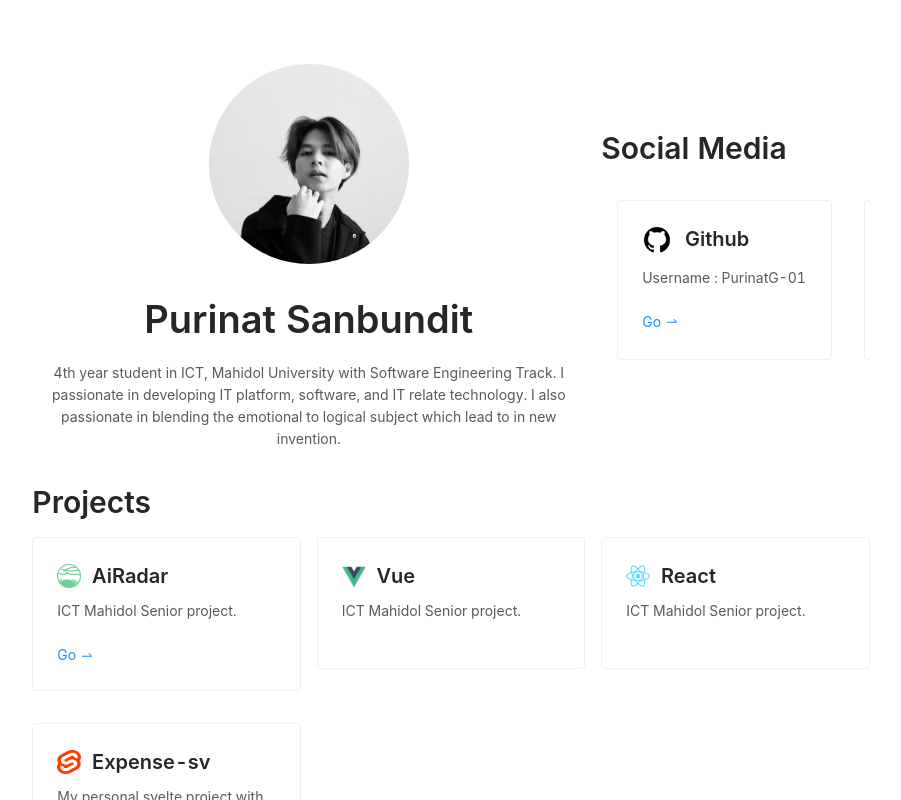
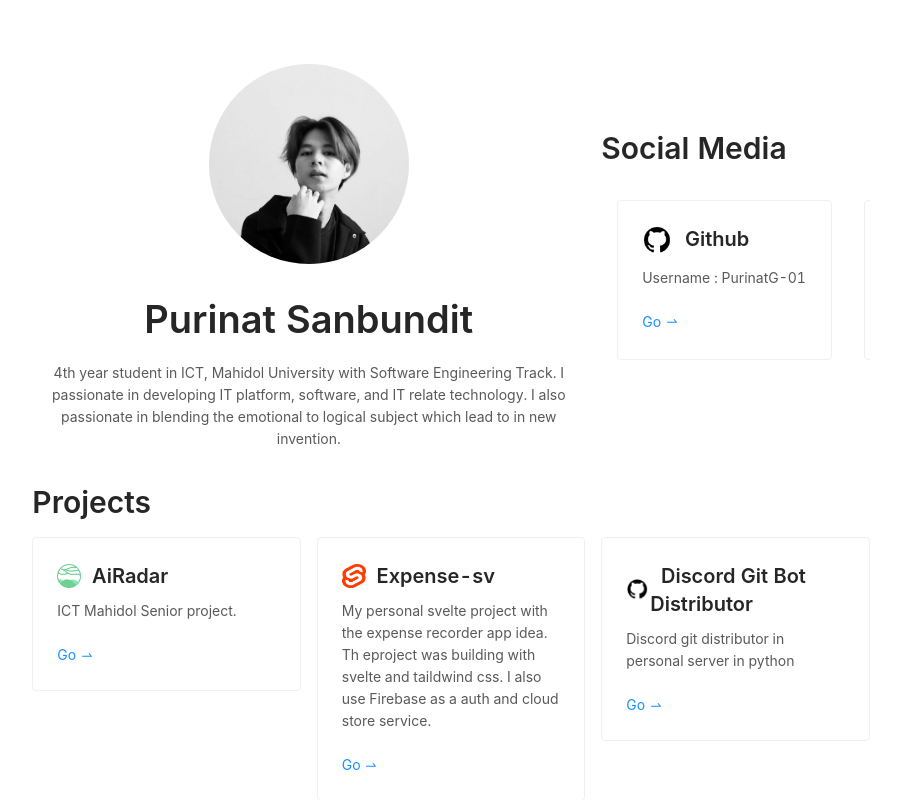
Before and after one commit to PurinatG-01/purinat-blog-2021, a Next.js app: page / in a window 1280 px wide. Shown: the top 800 px of the page, without its empty margins (189-1090 px from the left). Built offline with nearby package versions, Linux system fonts and the light colour scheme.

Commit message:
feat: add new bot project

```diff
--- a/constants/Projects.js
+++ b/constants/Projects.js
@@ -1,9 +1,7 @@
 const Projects = [
     { name: "AiRadar", link: "https://github.com/PurinatG-01/Senior-AirQuality-IoT", logo: "/image/AiRadar-logo.jpg", description: "ICT Mahidol Senior project." },
-    { name: "Vue", link: undefined, logo: "/image/vue-logo.png", description: "ICT Mahidol Senior project." },
-    { name: "React", link: undefined, logo: "/image/react-logo.png", description: "ICT Mahidol Senior project." },
-    { name: "Expense-sv", link: "https://purinatg-01.github.io/expense-sv/", logo: "/image/svelte-logo.png", description: "My personal svelte project with the expense recorder app idea. Th eproject was building with svelte and taildwind css. I also use Firebase as a auth and cloud store service." }
-
+    { name: "Expense-sv", link: "https://purinatg-01.github.io/expense-sv/", logo: "/image/svelte-logo.png", description: "My personal svelte project with the expense recorder app idea. Th eproject was building with svelte and taildwind css. I also use Firebase as a auth and cloud store service." },
+    { name: "Discord Git Bot Distributor", link: "https://replit.com/@PurinatG01/Git-Log-Distributor", logo: "/image/github-logo.png", description: "Discord git distributor in personal server in python"}
 ]
 
 export default Projects
```
